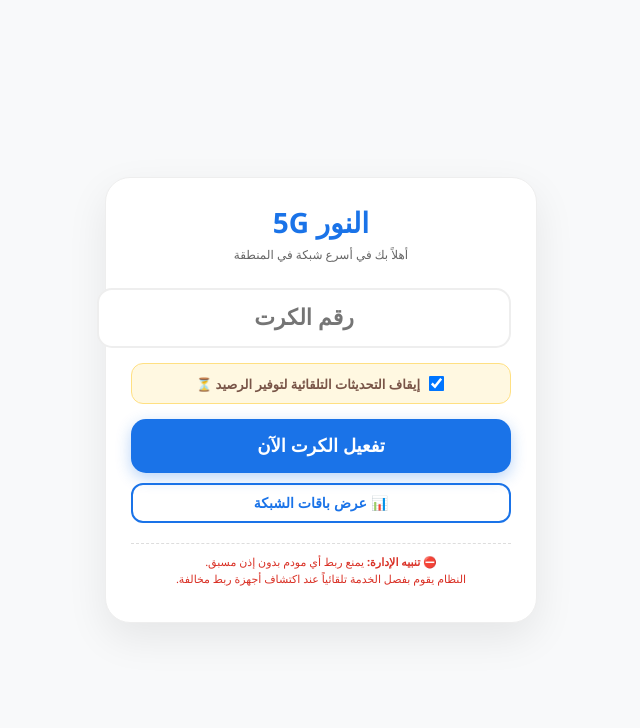
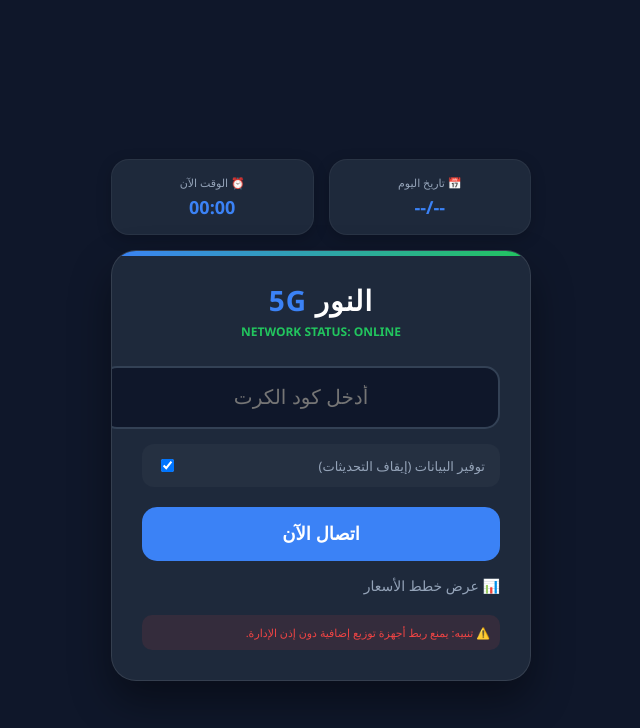
Before and after one commit to git515hup-bot/check-system, a plain HTML site: page index.html in a window 1280 px wide. Shown: the whole page, without its empty margins (319-959 px from the left). Drawn offline with Linux system fonts and the light colour scheme.

```diff
--- a/index.html
+++ b/index.html
@@ -3,106 +3,181 @@
 <head>
     <meta charset="UTF-8">
     <meta name="viewport" content="width=device-width, initial-scale=1.0">
-    <title>تسجيل دخول | شبكة النور 5G</title>
+    <title>بوابة الدخول | شبكة النور 5G</title>
     <style>
-        :root { --primary: #1a73e8; --secondary: #34a853; --warning: #d93025; --bg: #f8f9fa; }
-        body { margin: 0; background: var(--bg); font-family: 'Segoe UI', sans-serif; display: flex; justify-content: center; align-items: center; min-height: 100vh; }
-
-        .card-box {
-            background: white; padding: 25px; border-radius: 25px;
-            box-shadow: 0 15px 40px rgba(0,0,0,0.08);
-            width: 90%; max-width: 380px; text-align: center; border: 1px solid #eee;
+        :root {
+            --bg-color: #0f172a;
+            --card-bg: #1e293b;
+            --accent-color: #3b82f6;
+            --text-primary: #ffffff;
+            --text-secondary: #94a3b8;
+            --success: #22c55e;
         }
 
-        .header { margin-bottom: 25px; }
-        .network-name { color: var(--primary); font-size: 28px; font-weight: 900; margin: 0; }
-        .5g-tag { background: var(--secondary); color: white; padding: 2px 10px; border-radius: 50px; font-size: 12px; vertical-align: middle; }
+        body {
+            margin: 0;
+            background-color: var(--bg-color);
+            color: var(--text-primary);
+            font-family: 'Segoe UI', Roboto, Helvetica, Arial, sans-serif;
+            display: flex;
+            justify-content: center;
+            align-items: center;
+            min-height: 100vh;
+            padding: 20px;
+        }
+
+        .main-container {
+            width: 100%;
+            max-width: 420px;
+            display: flex;
+            flex-direction: column;
+            gap: 15px;
+        }
+
+        /* المربعات العلوية (الوقت والتاريخ) */
+        .info-grid {
+            display: grid;
+            grid-template-columns: 1fr 1fr;
+            gap: 15px;
+        }
+
+        .info-square {
+            background: var(--card-bg);
+            padding: 15px;
+            border-radius: 18px;
+            text-align: center;
+            border: 1px solid rgba(255,255,255,0.05);
+            box-shadow: 0 4px 15px rgba(0,0,0,0.2);
+        }
+
+        .info-square span { display: block; }
+        .label { font-size: 11px; color: var(--text-secondary); text-transform: uppercase; margin-bottom: 5px; }
+        .value { font-size: 18px; font-weight: bold; color: var(--accent-color); }
+
+        /* كرت الدخول الرئيسي */
+        .login-card {
+            background: var(--card-bg);
+            padding: 30px;
+            border-radius: 25px;
+            border: 1px solid rgba(255,255,255,0.1);
+            box-shadow: 0 20px 40px rgba(0,0,0,0.4);
+            position: relative;
+            overflow: hidden;
+        }
+
+        .login-card::before {
+            content: ""; position: absolute; top: 0; left: 0; width: 100%; height: 5px;
+            background: linear-gradient(90deg, #3b82f6, #22c55e);
+        }
+
+        .logo-area { margin-bottom: 25px; text-align: center; }
+        .logo-area h1 { margin: 0; font-size: 28px; letter-spacing: 1px; }
+        .logo-area .tag { font-size: 12px; color: var(--success); font-weight: bold; }
 
         input[type="text"] {
-            width: 100%; padding: 15px; border: 2px solid #eee; border-radius: 15px;
-            font-size: 22px; text-align: center; outline: none; transition: 0.3s; margin-bottom: 15px;
-            color: #333; font-weight: bold;
+            width: 100%;
+            background: #0f172a;
+            border: 2px solid #334155;
+            padding: 18px;
+            border-radius: 15px;
+            color: white;
+            font-size: 20px;
+            text-align: center;
+            outline: none;
+            transition: 0.3s;
+            margin-bottom: 15px;
         }
-        input[type="text"]:focus { border-color: var(--primary); background: #f1f7ff; }
+
+        input[type="text"]:focus { border-color: var(--accent-color); box-shadow: 0 0 15px rgba(59,130,246,0.3); }
 
         .btn-connect {
-            background: var(--primary); color: white; border: none; padding: 16px;
-            width: 100%; border-radius: 15px; font-size: 18px; font-weight: bold;
-            cursor: pointer; box-shadow: 0 5px 15px rgba(26, 115, 232, 0.3);
+            width: 100%;
+            background: var(--accent-color);
+            color: white;
+            border: none;
+            padding: 16px;
+            border-radius: 15px;
+            font-size: 18px;
+            font-weight: bold;
+            cursor: pointer;
+            transition: 0.3s;
         }
 
-        /* تنسيق خيار إيقاف التحديثات */
-        .option-container {
-            display: flex; align-items: center; justify-content: center;
-            background: #fff8e1; padding: 10px; border-radius: 12px; margin-bottom: 15px;
-            border: 1px solid #ffe082; cursor: pointer;
+        .btn-connect:hover { transform: translateY(-2px); box-shadow: 0 10px 20px rgba(59,130,246,0.4); }
+
+        /* خيار إيقاف التحديثات بنمط عصري */
+        .toggle-container {
+            display: flex;
+            align-items: center;
+            justify-content: space-between;
+            background: rgba(255,255,255,0.03);
+            padding: 12px 15px;
+            border-radius: 12px;
+            margin-bottom: 20px;
         }
-        .option-container input { margin-left: 10px; transform: scale(1.2); cursor: pointer; }
-        .option-text { font-size: 13px; color: #795548; font-weight: 600; }
+        .toggle-text { font-size: 13px; color: var(--text-secondary); }
 
-        .price-btn {
-            background: none; color: var(--primary); border: 2px solid var(--primary);
-            padding: 10px; width: 100%; border-radius: 12px; font-size: 14px;
-            cursor: pointer; font-weight: bold; margin-top: 10px;
+        .price-link {
+            display: block;
+            margin-top: 15px;
+            color: var(--text-secondary);
+            text-decoration: none;
+            font-size: 14px;
+            cursor: pointer;
         }
 
-        .price-list { display: none; margin-top: 15px; background: #fafafa; border-radius: 12px; padding: 10px; border: 1px solid #eee; }
-        table { width: 100%; border-collapse: collapse; }
-        th { color: #888; font-size: 12px; padding: 10px; border-bottom: 2px solid #eee; }
-        td { padding: 12px 5px; border-bottom: 1px solid #f0f0f0; font-weight: bold; font-size: 14px; }
-
-        .admin-warning {
-            font-size: 11px; color: var(--warning); margin-top: 20px;
-            padding: 10px; border-top: 1px dashed #ddd; line-height: 1.5;
+        .footer-warning {
+            font-size: 11px;
+            color: #ef4444;
+            margin-top: 20px;
+            padding: 10px;
+            background: rgba(239, 68, 68, 0.1);
+            border-radius: 10px;
         }
     </style>
 </head>
 <body>
 
-<div class="card-box">
-    <div class="header">
-        <h1 class="network-name">النور <span class="5g-tag">5G</span></h1>
-        <p style="color: #666; font-size: 12px; margin-top: 5px;">أهلاً بك في أسرع شبكة في المنطقة</p>
+<div class="main-container">
+    <div class="info-grid">
+        <div class="info-square">
+            <span class="label">📅 تاريخ اليوم</span>
+            <span class="value" id="date">--/--</span>
+        </div>
+        <div class="info-square">
+            <span class="label">⏰ الوقت الآن</span>
+            <span class="value" id="time">00:00</span>
+        </div>
     </div>
 
-    <form action="/login" method="post">
-        <input type="text" name="username" placeholder="رقم الكرت" required>
-        <input type="hidden" name="password" value="">
+    <div class="login-card">
+        <div class="logo-area">
+            <h1>النور <span style="color:var(--accent-color)">5G</span></h1>
+            <span class="tag">NETWORK STATUS: ONLINE</span>
+        </div>
 
-        <label class="option-container">
-            <input type="checkbox" name="stop_updates" checked>
-            <span class="option-text">إيقاف التحديثات التلقائية لتوفير الرصيد ⏳</span>
-        </label>
+        <form action="/login" method="post">
+            <input type="text" name="username" placeholder="أدخل كود الكرت" required>
 
-        <button type="submit" class="btn-connect">تفعيل الكرت الآن</button>
-    </form>
+            <div class="toggle-container">
+                <span class="toggle-text">توفير البيانات (إيقاف التحديثات)</span>
+                <input type="checkbox" checked>
+            </div>
 
-    <button class="price-btn" onclick="togglePrices()">📊 عرض باقات الشبكة</button>
+            <button type="submit" class="btn-connect">اتصال الآن</button>
+        </form>
 
-    <div class="price-list" id="priceList">
-        <table>
-            <thead>
-                <tr>
-                    <th>الباقة</th>
-                    <th>السعر</th>
-                    <th>المدة</th>
-                </tr>
-            </thead>
-            <tbody id="priceTableBody">
-                <tr><td colspan="3" style="color:#aaa; font-weight:normal;">بانتظار قائمة الأسعار...</td></tr>
-            </tbody>
-        </table>
-    </div>
+        <div class="price-link" onclick="alert('أرسل لي الأسعار لأضعها هنا!')">📊 عرض خطط الأسعار</div>
 
-    <div class="admin-warning">
-        ⛔ <b>تنبيه الإدارة:</b> يمنع ربط أي مودم بدون إذن مسبق. <br>
-        النظام يقوم بفصل الخدمة تلقائياً عند اكتشاف أجهزة ربط مخالفة.
+        <div class="footer-warning">
+            ⚠️ تنبيه: يمنع ربط أجهزة توزيع إضافية دون إذن الإدارة.
+        </div>
     </div>
 </div>
 
 <script>
-    function togglePrices() {
-        var list = document.getElementById("priceList");
-        list.style.display = (list.style.display === "block") ? "none" : "block";
-    }
-</script
+    // تحديث الوقت والتاريخ لحظياً
+    function updateClock() {
+        const now = new Date();
+
+        //
```
